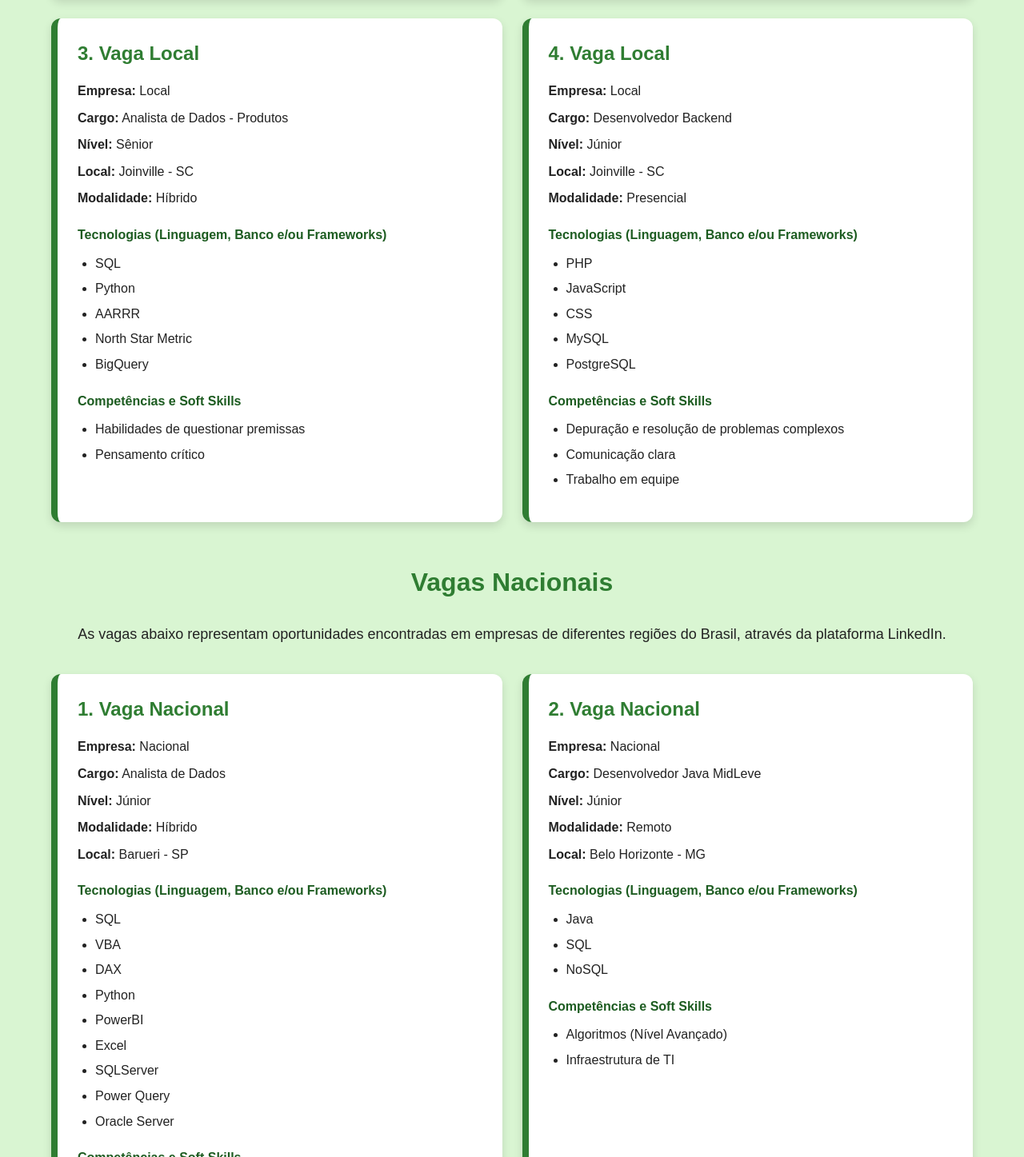
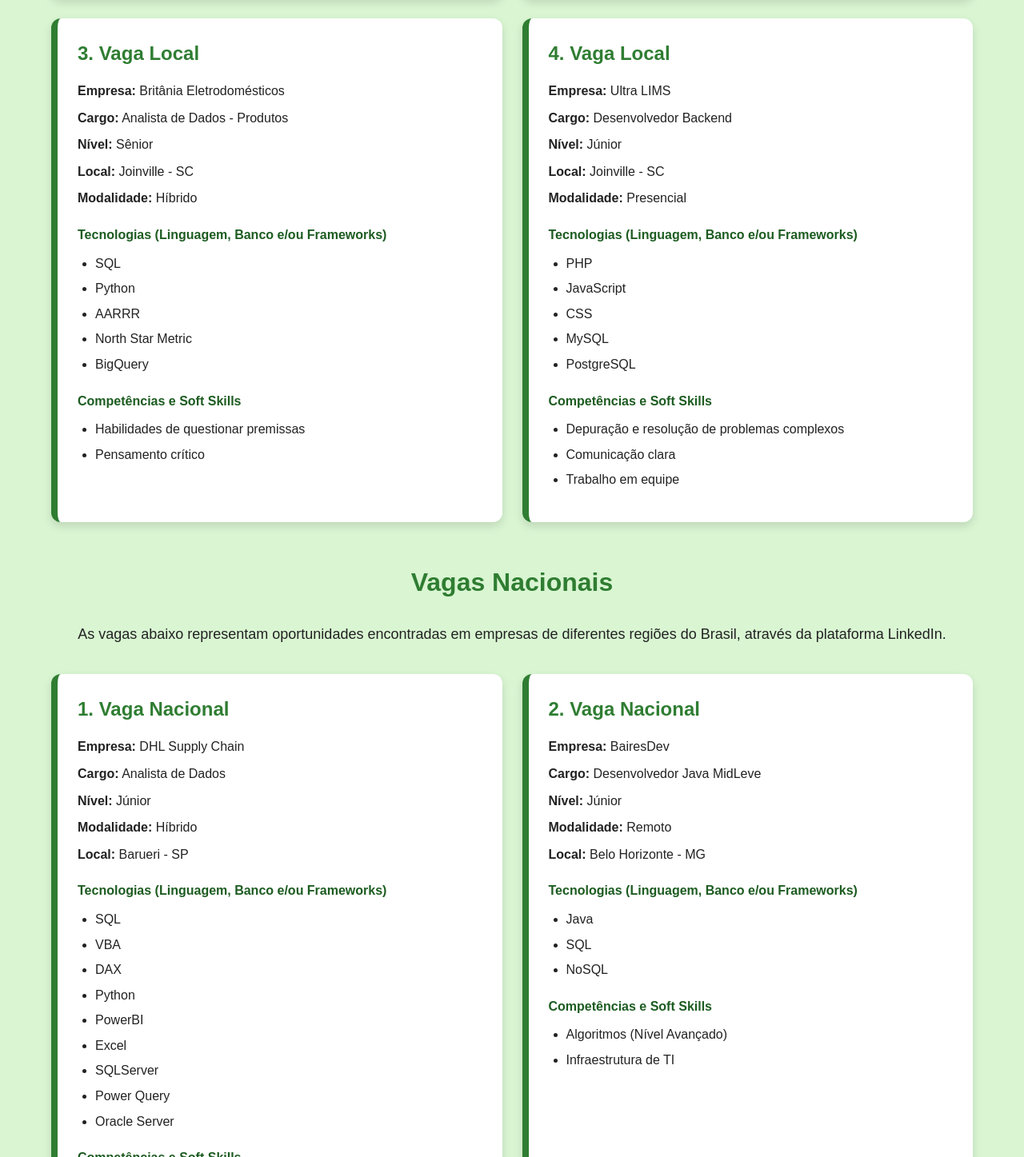
Before and after one commit to Univille-Fabrica-de-Software/landing-panorama-luizFelipe, a plain HTML site: page landingpage-panorama-mercadoTI/index.html in a window 1280 px wide. Shown: the part 1353-2800 px from the top of the page at 80% size. Drawn offline with Linux system fonts and the light colour scheme.

Commit message:
Update index.html

```diff
--- a/landingpage-panorama-mercadoTI/index.html
+++ b/landingpage-panorama-mercadoTI/index.html
@@ -63,9 +63,6 @@
             </div>
 
         </section>
-
-        </section>
-
         <section class="vagas-locais">
 
             <div class="container">
@@ -85,7 +82,7 @@
 
                         <h3>1. Vaga Local</h3>
 
-                        <p><strong>Empresa:</strong> Local</p>
+                        <p><strong>Empresa:</strong> TOTVS</p>
 
                         <p><strong>Cargo:</strong> Desenvolvedor Back-end</p>
 
@@ -121,7 +118,7 @@
 
                         <h3>2. Vaga Local</h3>
 
-                        <p><strong>Empresa:</strong> Local</p>
+                        <p><strong>Empresa:</strong> UniBF </p>
 
                         <p><strong>Cargo:</strong> Assistente de Suporte de TI</p>
 
@@ -155,7 +152,7 @@
 
                         <h3>3. Vaga Local</h3>
 
-                        <p><strong>Empresa:</strong> Local </p>
+                        <p><strong>Empresa:</strong> Britânia Eletrodomésticos </p>
 
                         <p><strong>Cargo:</strong> Analista de Dados - Produtos</p>
 
@@ -192,7 +189,7 @@
 
                         <h3>4. Vaga Local</h3>
 
-                        <p><strong>Empresa:</strong> Local</p>
+                        <p><strong>Empresa:</strong> Ultra LIMS </p>
 
                         <p><strong>Cargo:</strong> Desenvolvedor Backend</p>
 
@@ -251,7 +248,8 @@
 
                         <h3>1. Vaga Nacional</h3>
 
-                        <p><strong>Empresa:</strong> Nacional </p>
+                        <p><strong>Empresa:</strong>
+DHL Supply Chain </p>
 
                         <p><strong>Cargo:</strong> Analista de Dados</p>
 
@@ -293,7 +291,7 @@
 
                         <h3>2. Vaga Nacional</h3>
 
-                        <p><strong>Empresa:</strong> Nacional </p>
+                        <p><strong>Empresa:</strong> BairesDev </p>
 
                         <p><strong>Cargo:</strong> Desenvolvedor Java MidLeve </p>
 
@@ -329,7 +327,7 @@
                         <h3>3. Vaga Nacional
                         </h3>
 
-                        <p><strong>Empresa:</strong> Nacional </p>
+                        <p><strong>Empresa:</strong> GrupoNewChase </p>
 
                         <p><strong>Cargo:</strong> Desenvolvedor Full-Stack</p>
 
@@ -372,7 +370,7 @@
 
                         <h3>4. Vaga Nacional</h3>
 
-                        <p><strong>Empresa:</strong> Nacional </p>
+                        <p><strong>Empresa:</strong> MedSênior </p>
 
                         <p><strong>Cargo:</strong> Analista de Infraestrutura de TI </p>
 
@@ -380,7 +378,7 @@
 
                         <p><strong>Modalidade:</strong> Híbrido </p>
 
-                        <p><strong>Local:</strong> Vitória - ES</p>
+                        <p><strong>Local:</strong> Cuiabá - MT </p>
 
                         <h4>Tecnologias (Linguagem, Banco e/ou Frameworks)</h4>
 
@@ -402,11 +400,7 @@
                         </ul>
 
                     </article>
-
                 </div>
-
-            </div>
-
         </section>
 
         <section class="competencias">
@@ -453,11 +447,8 @@
                         </ul>
 
                     </div>
-
                 </div>
-
             </div>
-
         </section>
 
         <section class="analise">
@@ -473,7 +464,6 @@
                     capacidade de adaptação e comunicação clara.
 
                 </p>
-
                 <p>
 
                     Entre as tecnologias mais solicitadas destacam-se
@@ -481,7 +471,6 @@
                     Docker e serviços em nuvem.
 
                 </p>
-
                 <p>
 
                     Além das competências técnicas, habilidades como
@@ -494,34 +483,26 @@
                 </p>
 
             </div>
-
         </section>
-
     </main>
 
-
     <footer>
-
         <div class="container">
-
             <p>
 
                 Panorama do Mercado de Tecnologia
 
             </p>
-
             <p>
 
                 Acadêmico: Luiz Felipe
 
             </p>
-
             <p>
 
                 Disciplina: Fábrica de Software
 
             </p>
-
             <p>
 
                 Data: 05/08/2026
@@ -529,9 +510,6 @@
             </p>
 
         </div>
-
     </footer>
-
 </body>
-
 </html>
```
